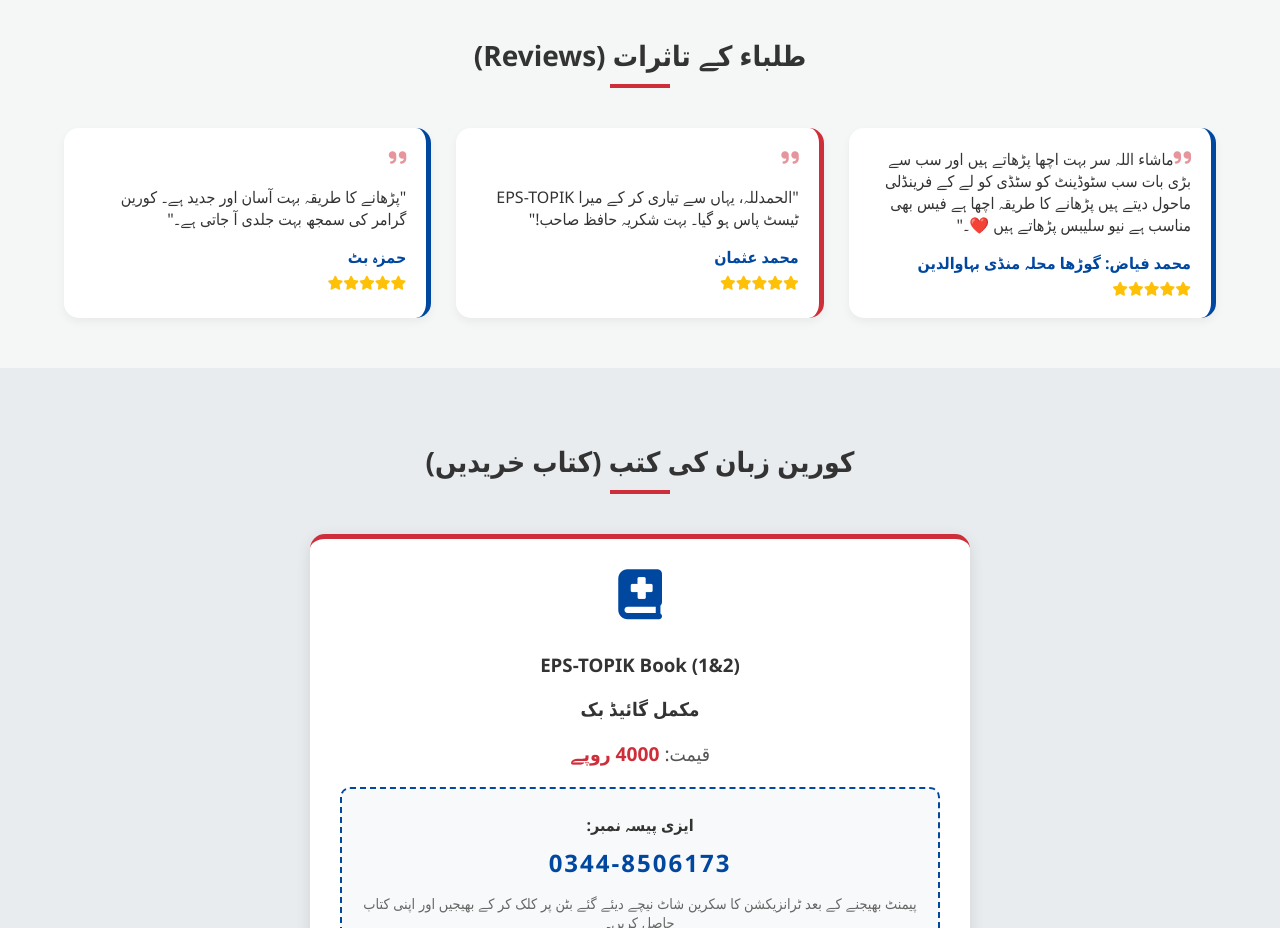
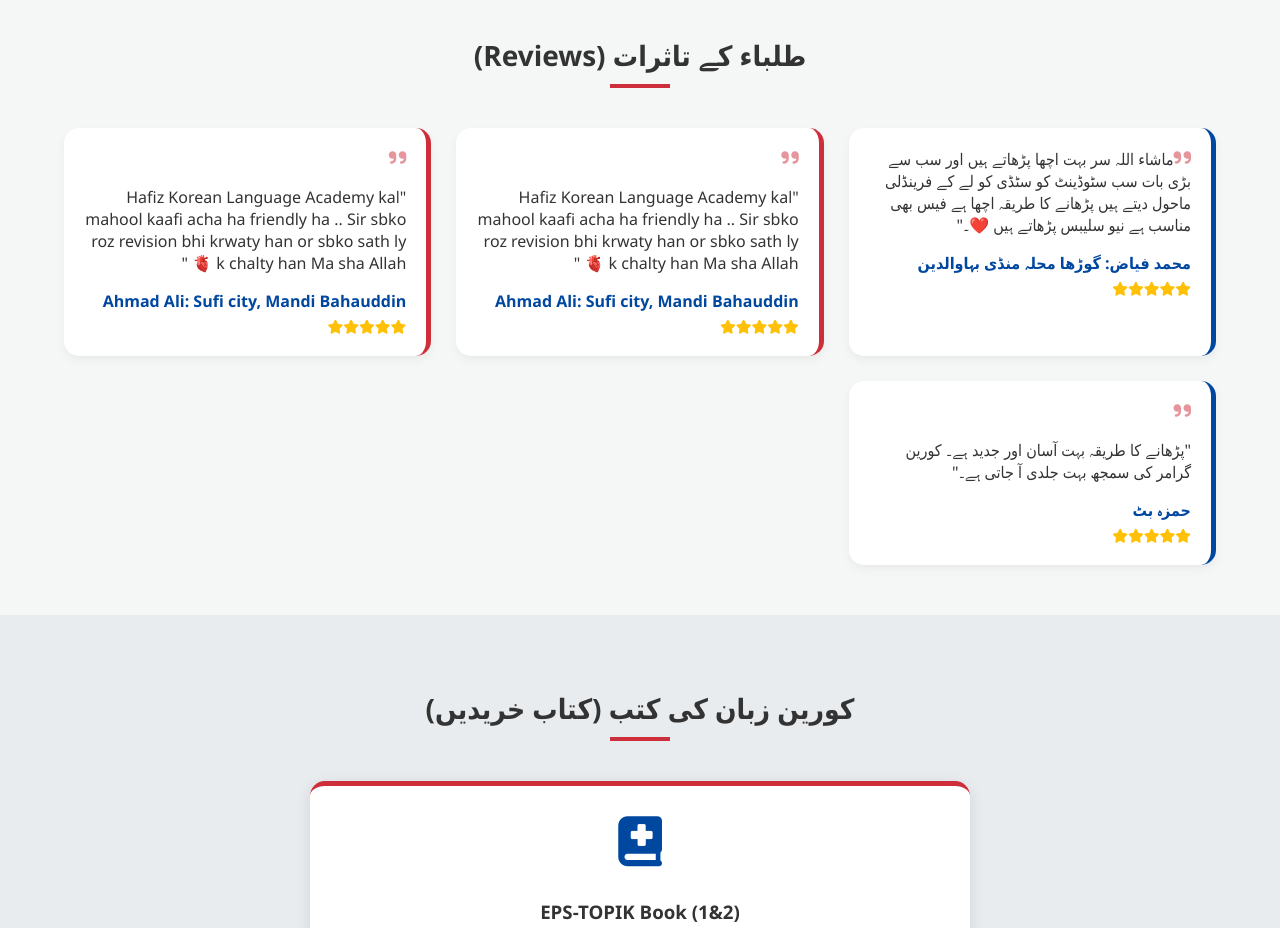
Before and after one commit to zawarahamed797-create/Hafiaz-Korean-language-academy-, a plain HTML site: page index.html in a window 1280 px wide. Shown: the part 2800-3728 px from the top of the page. Drawn offline with Linux system fonts and the light colour scheme.

Commit message:
Update index.html

```diff
--- a/index.html
+++ b/index.html
@@ -385,10 +385,24 @@
         </div>
         <div class="review-card" style="border-right-color: var(--korea-red);">
             <i class="fas fa-quote-right quote"></i>
-            <p>"الحمدللہ، یہاں سے تیاری کر کے میرا EPS-TOPIK ٹیسٹ پاس ہو گیا۔ بہت شکریہ حافظ صاحب!"</p>
-            <h4>محمد عثمان</h4>
+            <p>"اHafiz Korean Language Academy ka mahool kaafi acha ha friendly ha ..
+Sir sbko roz revision bhi krwaty han or sbko sath ly k chalty han Ma sha Allah 🫀
+
+"</p>
+            <h4>Ahmad Ali: Sufi city, Mandi Bahauddin</h4>
             <div class="stars"><i class="fas fa-star"></i><i class="fas fa-star"></i><i class="fas fa-star"></i><i class="fas fa-star"></i><i class="fas fa-star"></i></div>
         </div>
+        <div class="review-card" style="border-right-color: var(--korea-red);">
+            <i class="fas fa-quote-right quote"></i>
+            <p>"اHafiz Korean Language Academy ka mahool kaafi acha ha friendly ha ..
+Sir sbko roz revision bhi krwaty han or sbko sath ly k chalty han Ma sha Allah 🫀
+
+"</p>
+            <h4>Ahmad Ali: Sufi city, Mandi Bahauddin</h4>
+            <div class="stars"><i class="fas fa-star"></i><i class="fas fa-star"></i><i class="fas fa-star"></i><i class="fas fa-star"></i><i class="fas fa-star"></i></div>
+        </div>
+
+
         <div class="review-card">
             <i class="fas fa-quote-right quote"></i>
             <p>"پڑھانے کا طریقہ بہت آسان اور جدید ہے۔ کورین گرامر کی سمجھ بہت جلدی آ جاتی ہے۔"</p>
```
